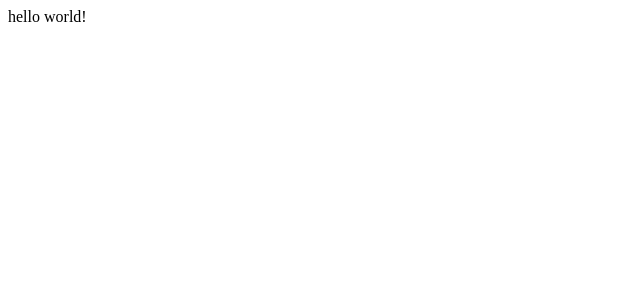
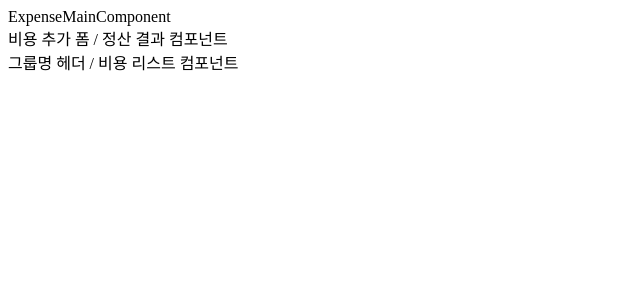
Before and after one commit to SeokhunEom/dutchpay, a React (Vite) app: page /expense in a window 1280 px wide. Shown: the top 300 px of the page, without its empty margins (0-640 px from the left). Built offline with nearby package versions, Linux system fonts and the light colour scheme.

Commit message:
FEAT: 라우팅 구조 설정

```diff
--- a/src/App.tsx
+++ b/src/App.tsx
@@ -1,5 +1,25 @@
+import { createBrowserRouter, RouterProvider } from 'react-router-dom';
+import CreateGroup from './components/CreateGroup';
+import AddMembers from './components/AddMembers';
+import ExpenseMain from './components/ExpenseMain';
+
 function App() {
-  return <div>hello world!</div>;
+  const router = createBrowserRouter([
+    {
+      path: '/',
+      element: <CreateGroup />,
+    },
+    {
+      path: 'members',
+      element: <AddMembers />,
+    },
+    {
+      path: 'expense',
+      element: <ExpenseMain />,
+    },
+  ]);
+
+  return <RouterProvider router={router} />;
 }
 
 export default App;
--- /dev/null
+++ b/src/components/AddMembers.tsx
@@ -0,0 +1,12 @@
+import CenteredOverlayForm from './CenteredOverlayForm';
+
+function AddMembers() {
+  return (
+    <div>
+      AddMembersComponent
+      <CenteredOverlayForm />
+    </div>
+  );
+}
+
+export default AddMembers;
--- /dev/null
+++ b/src/components/CenteredOverlayForm.tsx
@@ -0,0 +1,5 @@
+function CenteredOverlayForm() {
+  return <div>CenteredOverlayForm</div>;
+}
+
+export default CenteredOverlayForm;
--- /dev/null
+++ b/src/components/CreateGroup.tsx
@@ -0,0 +1,12 @@
+import CenteredOverlayForm from './CenteredOverlayForm';
+
+function CreateGroup() {
+  return (
+    <div>
+      CreateGroupComponent
+      <CenteredOverlayForm />
+    </div>
+  );
+}
+
+export default CreateGroup;
--- /dev/null
+++ b/src/components/ExpenseMain.tsx
@@ -0,0 +1,11 @@
+function ExpenseMain() {
+  return (
+    <div>
+      ExpenseMainComponent
+      <div>비용 추가 폼 / 정산 결과 컴포넌트</div>
+      <div>그룹명 헤더 / 비용 리스트 컴포넌트</div>
+    </div>
+  );
+}
+
+export default ExpenseMain;
```
